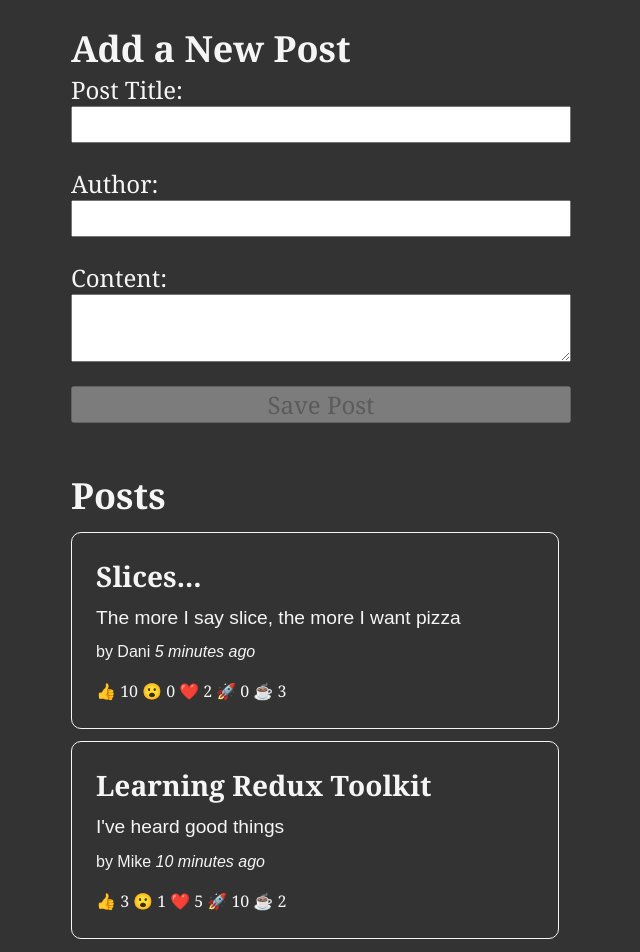
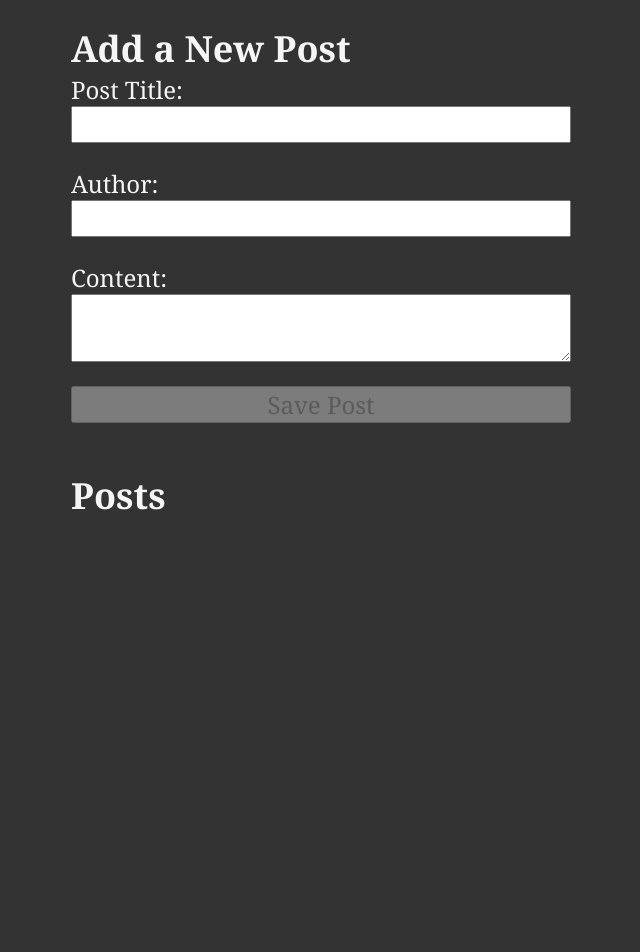
Before and after one commit to anastaok/react-redux-post-project, a React (Create React App) app: page / in a window 1280 px wide. Shown: the top 952 px of the page, without its empty margins (319-959 px from the left). After the commit the page ends 824 px from the top, so only its background shows below. Built offline with nearby package versions, Linux system fonts and the light colour scheme.

Commit message:
creating a fetchPosts async thunk

```diff
--- a/package.json
+++ b/package.json
@@ -7,6 +7,7 @@
     "@testing-library/jest-dom": "^5.16.5",
     "@testing-library/react": "^13.4.0",
     "@testing-library/user-event": "^13.5.0",
+    "axios": "^1.3.2",
     "date-fns": "^2.29.3",
     "react": "^18.2.0",
     "react-dom": "^18.2.0",
--- a/src/features/posts/postsSlice.js
+++ b/src/features/posts/postsSlice.js
@@ -1,36 +1,22 @@
-import { createSlice, nanoid } from "@reduxjs/toolkit";
-import { sub } from "date-fns";
+import { createSlice, nanoid, createAsyncThunk } from "@reduxjs/toolkit";
+import axios from "axios";
 
-const initialState = [
-  {
-    id: "1",
-    title: "Learning Redux Toolkit",
-    content: "I've heard good things",
-    userName: "Mike",
-    date: sub(new Date(), { minutes: 10 }).toISOString(),
-    reactions: {
-      thumbsUp: 3,
-      wow: 1,
-      heart: 5,
-      rocket: 10,
-      coffee: 2,
-    },
-  },
-  {
-    id: "2",
-    title: "Slices...",
-    content: "The more I say slice, the more I want pizza",
-    userName: "Dani",
-    date: sub(new Date(), { minutes: 5 }).toISOString(),
-    reactions: {
-      thumbsUp: 10,
-      wow: 0,
-      heart: 2,
-      rocket: 0,
-      coffee: 3,
-    },
-  },
-];
+const POSTS_URL = "https://jsonplaceholder.typicode.com/posts";
+
+const initialState = {
+  posts: [],
+  status: "idle", // "idle", "loading", "succeseded"
+  error: null,
+};
+
+export const fetchPosts = createAsyncThunk("posts/fetchPosts", async () => {
+  try {
+    const response = await axios.get(POSTS_URL);
+    return [...response.data];
+  } catch (err) {
+    return err.message;
+  }
+});
 
 const postsSlice = createSlice({
   name: "posts",
@@ -61,7 +47,7 @@
     },
     reactionAdded(state, action) {
       const { postId, reaction } = action.payload;
-      const existingPost = state.find((post) => post.id === postId);
+      const existingPost = state.posts.find((post) => post.id === postId);
       if (existingPost) {
         existingPost.reactions[reaction]++;
       }
@@ -69,7 +55,7 @@
   },
 });
 
-export const selectAllPosts = (state) => state.posts;
+export const selectAllPosts = (state) => state.posts.posts;
 
 export const { postAdded, reactionAdded } = postsSlice.actions;
 
```
Also changed, not shown: 1 other file (tests, documents, lock files or other folders).
